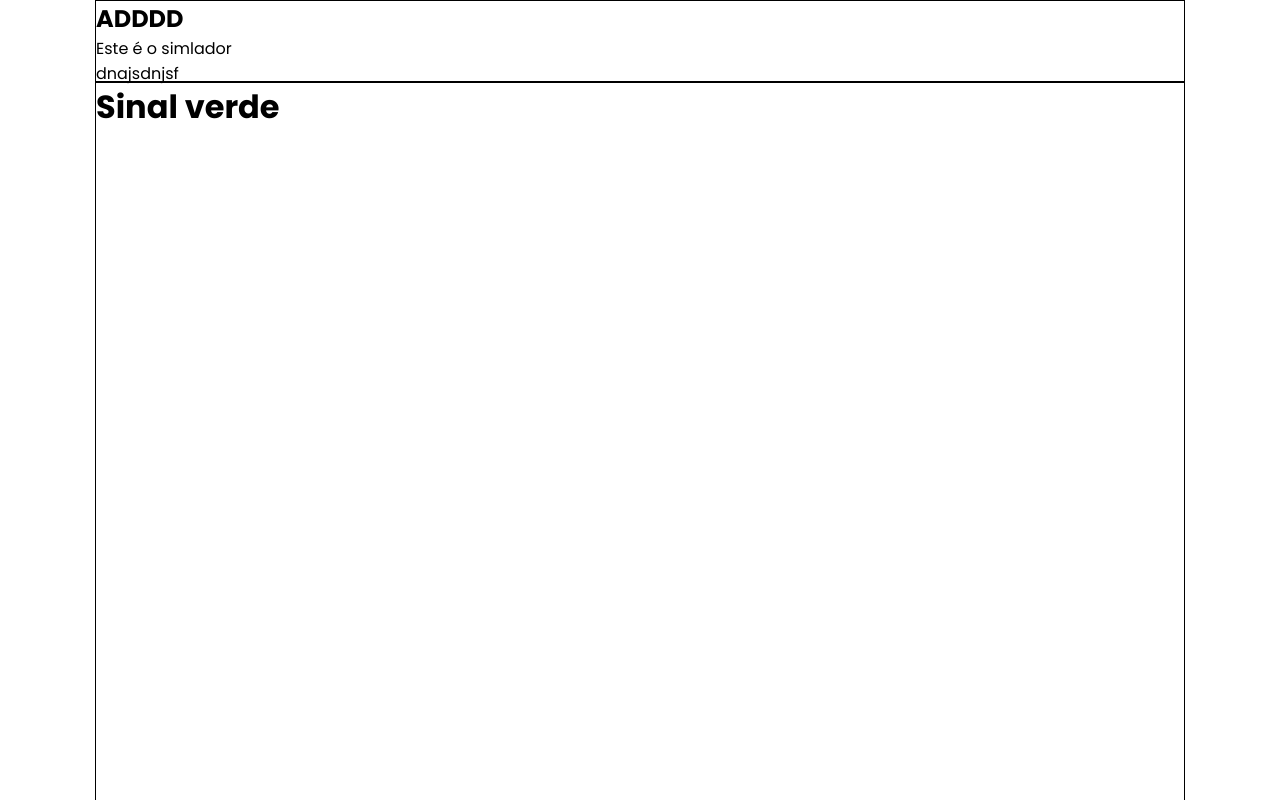
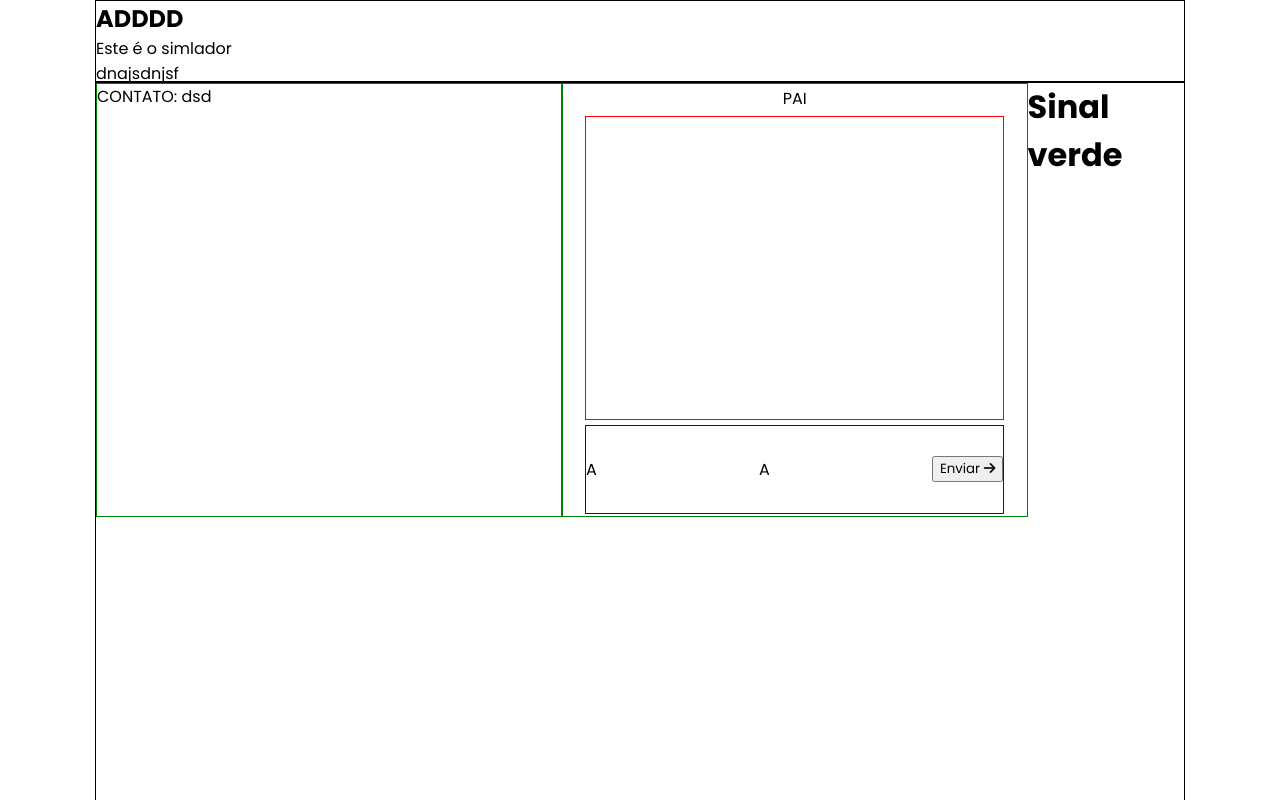
Before and after one commit to Carvalho003/sinal_verde, a plain HTML site: page Site/guia-padrao.html in a window 1280 px wide. Shown: the top 800 px of the page. Drawn offline with Linux system fonts and the light colour scheme.

Commit message:
adicionar link do font awesome

```diff
--- a/Site/css/style.css
+++ b/Site/css/style.css
@@ -4,3 +4,39 @@
 }
 
 @import url('https://fonts.googleapis.com/css2?family=Poppins:ital,wght@0,100;0,200;0,300;0,400;0,500;0,600;0,700;0,800;0,900;1,100;1,200;1,300;1,400;1,500;1,600;1,700;1,800;1,900&display=swap');
+
+
+.quadrado-pai{
+    display: flex;
+    flex-direction: row;
+}
+
+.quadrado-grande{
+    width: 50%;
+    height: 60%;
+    border: 1px solid green;
+
+}
+
+.quadrado-com-areas{
+    display: flex;
+    flex-direction: column;
+    justify-content: space-around;
+    align-items: center;
+}
+
+.quadrado-70{
+    height: 70%;
+    width: 90%;
+    border: 1px solid red;
+}
+
+.quadrado-20{
+    height: 20%;
+    width: 90%;
+    border: 1px solid blue;
+    display: flex;
+    flex-direction: row;
+    justify-content: space-between;
+    align-items: center;
+}
--- a/Site/guia-padrao.html
+++ b/Site/guia-padrao.html
@@ -7,6 +7,7 @@
     <link rel="stylesheet" href="./css/style.css">
     <link rel="preconnect" href="https://fonts.googleapis.com">
     <link rel="preconnect" href="https://fonts.gstatic.com" crossorigin>
+    <script src="https://kit.fontawesome.com/d5ea0dfb99.js" crossorigin="anonymous"></script>
     <link href="https://fonts.googleapis.com/css2?family=Poppins:ital,wght@0,100;0,200;0,300;0,400;0,500;0,600;0,700;0,800;0,900;1,100;1,200;1,300;1,400;1,500;1,600;1,700;1,800;1,900&display=swap" rel="stylesheet">
 </head>
 
@@ -17,7 +18,7 @@
     width: 100%;
     justify-content: center;
     align-items: center;
-}
+    }
 </style>
 
 <body>
@@ -28,7 +29,23 @@
             <p>dnajsdnjsf</p>
         </nav>
     </header>
-    <main style="height: 90vh; width: 85%; border: 1px solid black">
+    <main class="quadrado-pai" style="height: 90vh; width: 85%; border: 1px solid black">
+        <div class="quadrado-grande">
+            <span>CONTATO:</span>
+            <span>dsd</span>
+        </div>
+        <div class="quadrado-grande quadrado-com-areas"> PAI
+            <div class="quadrado-70">
+
+            </div>
+            <div class="quadrado-20">
+                <div>A</div>
+                <div>A</div>
+                <button>
+                    Enviar <i class="fa-solid fa-arrow-right"></i>
+                </button>
+            </div>
+        </div>
         <h1>Sinal verde</h1>
     </main>
     <section style="height: 80vh; border: solid black 1px;"
```
